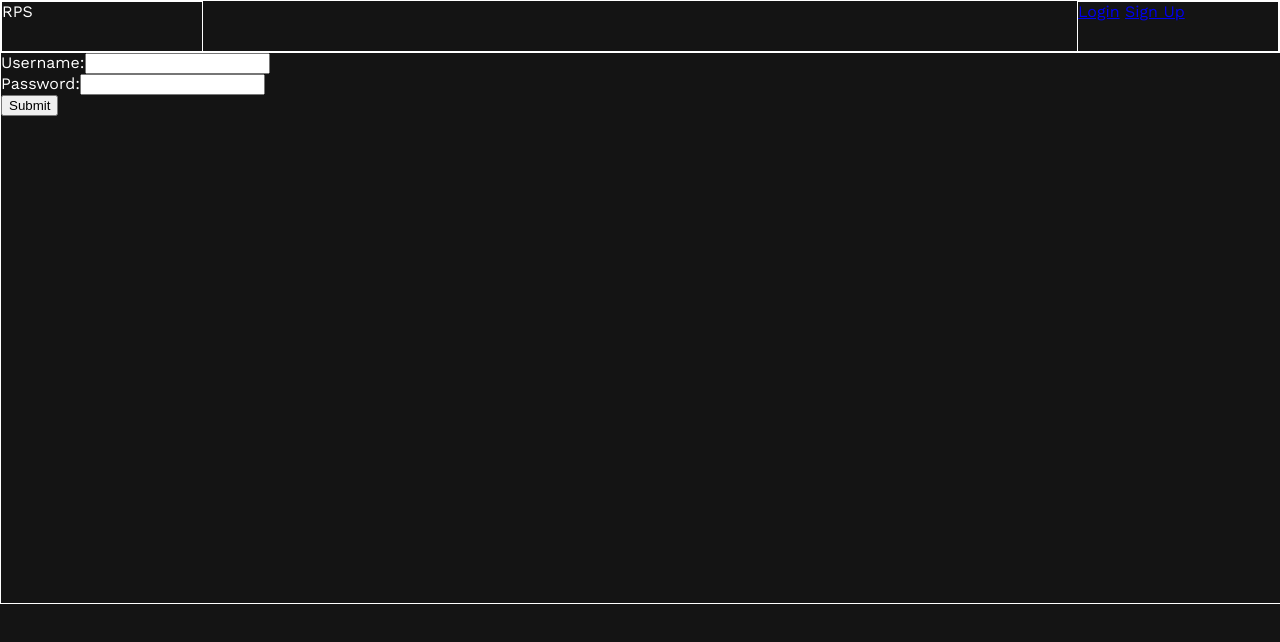
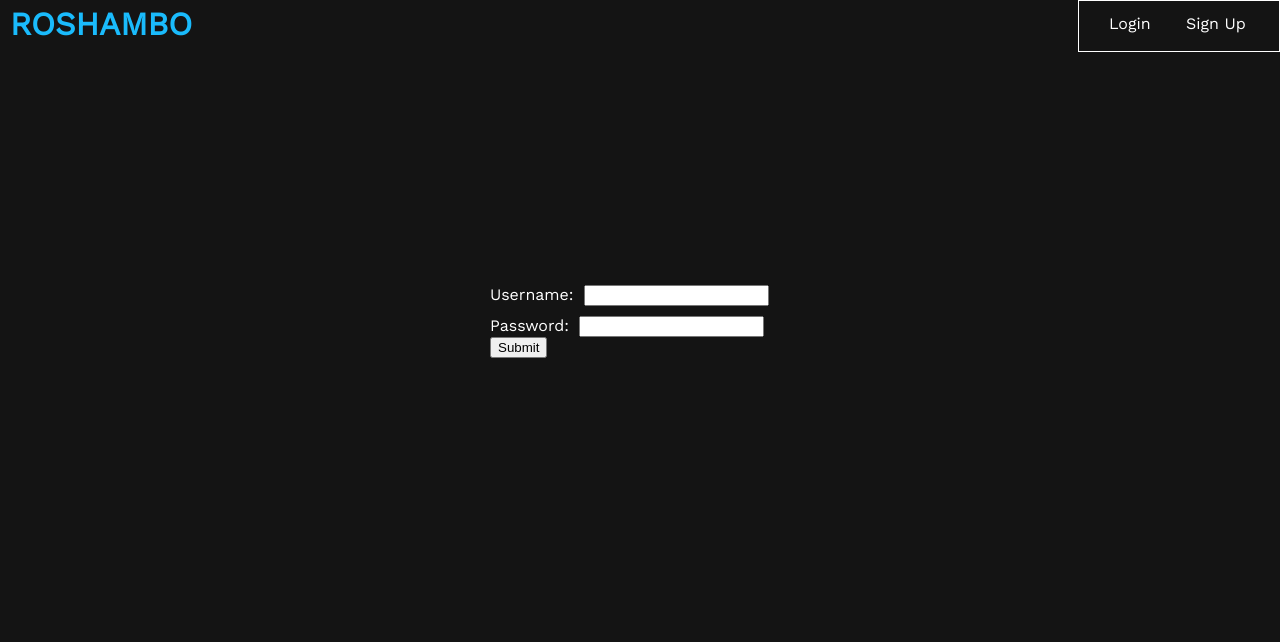
Before and after one commit to nathanstruhs/CS290_final_project, a plain HTML site: page public/signUp.html in a window 1280 px wide. Drawn offline with nearby package versions, Linux system fonts and the light colour scheme; no server answers.

Commit message:
Added some styles

```diff
--- a/public/signUp.html
+++ b/public/signUp.html
@@ -15,7 +15,9 @@
 	<div id="container">
 
 		<header>
-			<div id="logo">RPS</div>
+			<div id="logo">
+				<h1 id="logo-h1">ROSHAMBO</h1>
+			</div>
 			<div id="user_menu">
 				<a href="/login.html">Login</a>
 				<a href="/signUp.html">Sign Up</a>
--- a/public/styles/main.css
+++ b/public/styles/main.css
@@ -25,13 +25,17 @@ button {
 header {
 	display: flex;
 	height: 50px;
-	border: 1px solid white;
 }
 
 #logo {
 	height: 50px;
 	width: 200px;
-	border: 1px solid white;
+}
+
+#logo h1 {
+	margin-top: 5px;
+	margin-left: 10px;
+	color: #1ABBFC;
 }
 
 #user_menu {
@@ -44,7 +48,6 @@ header {
 #main_content {
 	height: 550px;
 	width: 100%;
-	border: 1px solid white;
 	display: flex;
 }
 
@@ -141,3 +144,33 @@ footer {
 #computer_display_button_container {
 	background-color: #141414;
 }
+
+#user_menu a {
+	color: white;
+	text-decoration: none;
+	line-height: 45px;
+	margin-left: 30px;
+}
+
+#user_menu a:hover {
+	color: #1ABBFC;
+}
+
+#user_menu p {
+	color: white;
+}
+
+#sign_up_form {
+	width: 300px;
+	height: 100px;
+	margin: auto;
+	display: block;
+}
+
+#sign_up_form label, #sign_up_form input[type='text'] {
+	margin-top: 10px;
+}
+
+#sign_up_form label {
+	margin-right: 10px;
+}
```
Also changed, not shown: public/index.html (+3 -1 lines), public/login.html (+3 -1 lines).
